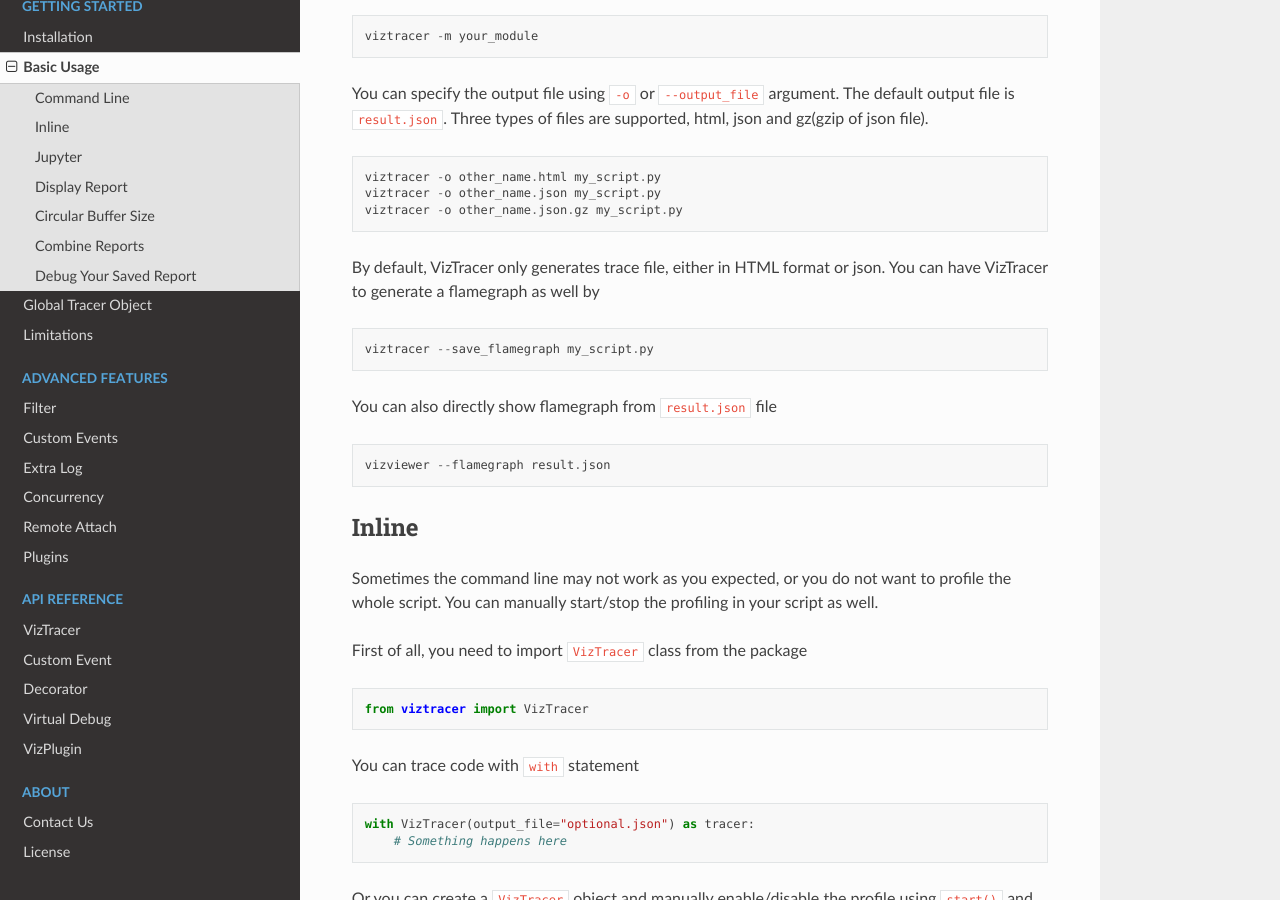
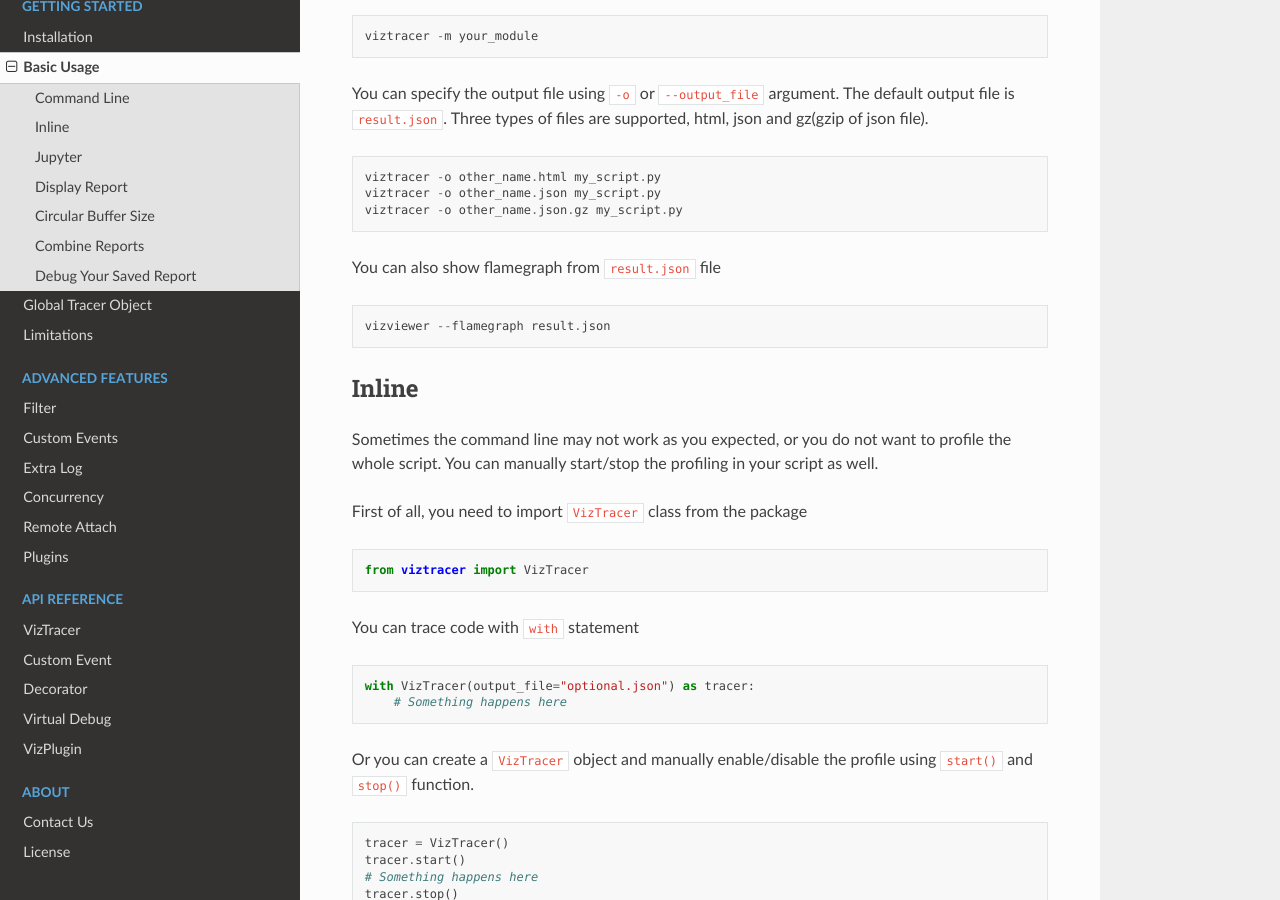
Before and after one commit to gaogaotiantian/viztracer, a Sphinx documentation site: the page built from docs/source/basic_usage.rst, in a window 1280 px wide and 900 px high, scrolled down 1082 px. Built offline with Sphinx 7.4.7 and the Read the Docs theme 2.0.0, drawn with Linux system fonts in a browser that asks for light colours.

Commit message:
Update docs to remove flamegraph

```diff
--- a/docs/source/basic_usage.rst
+++ b/docs/source/basic_usage.rst
@@ -61,13 +61,7 @@
     viztracer -o other_name.json my_script.py
     viztracer -o other_name.json.gz my_script.py
 
-By default, VizTracer only generates trace file, either in HTML format or json. You can have VizTracer to generate a flamegraph as well by
-
-.. code-block::
-
-    viztracer --save_flamegraph my_script.py
-
-You can also directly show flamegraph from ``result.json`` file
+You can also show flamegraph from ``result.json`` file
 
 .. code-block::
 
--- a/docs/source/viztracer.rst
+++ b/docs/source/viztracer.rst
@@ -240,9 +240,9 @@
 
         run ``command`` and save report to ``output_file``
 
-    .. py:method:: save(output_file=None, save_flamegraph=False)
+    .. py:method:: save(output_file=None)
 
-        parse data and save report to ``output_file``. If ``output_file`` is ``None``, save to default path. If ``save_flamegraph`` is ``True``, save the flamegraph report as well
+        parse data and save report to ``output_file``. If ``output_file`` is ``None``, save to default path.
 
     .. py:method:: start()
 
```
